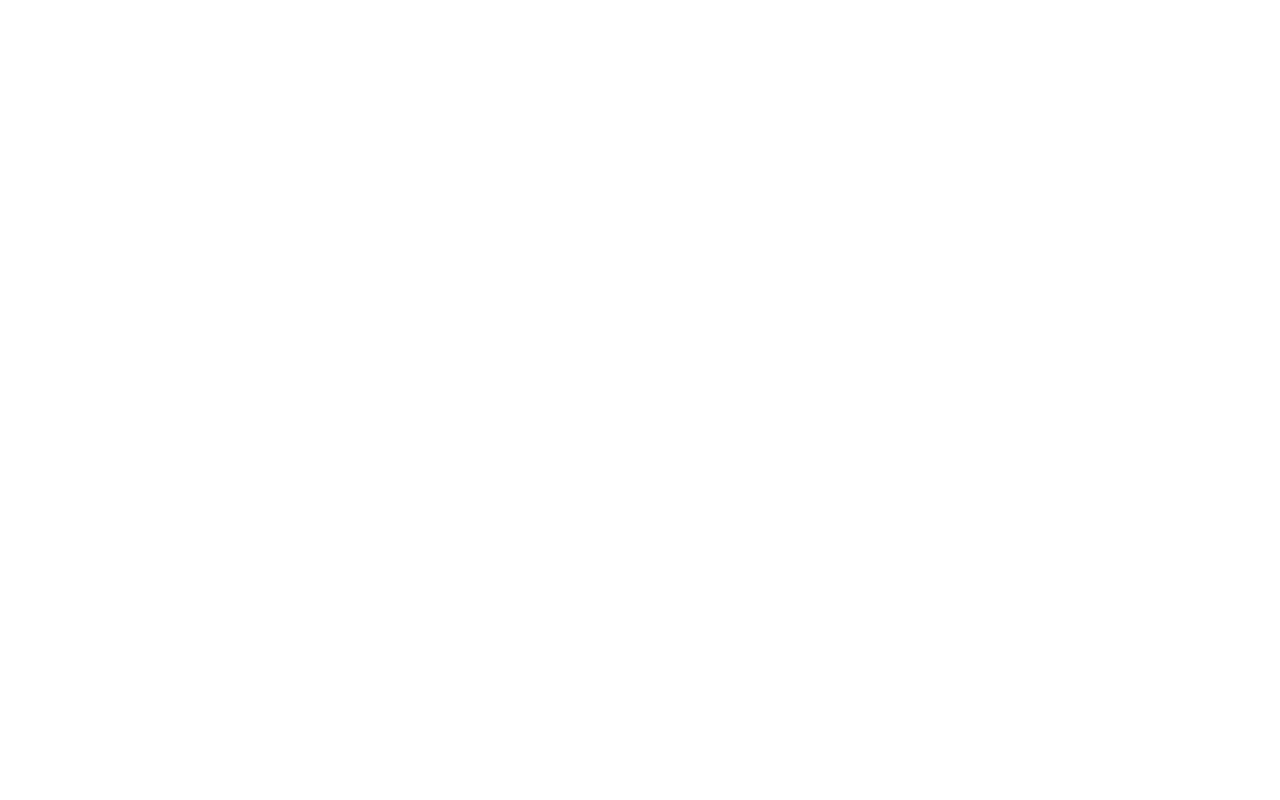
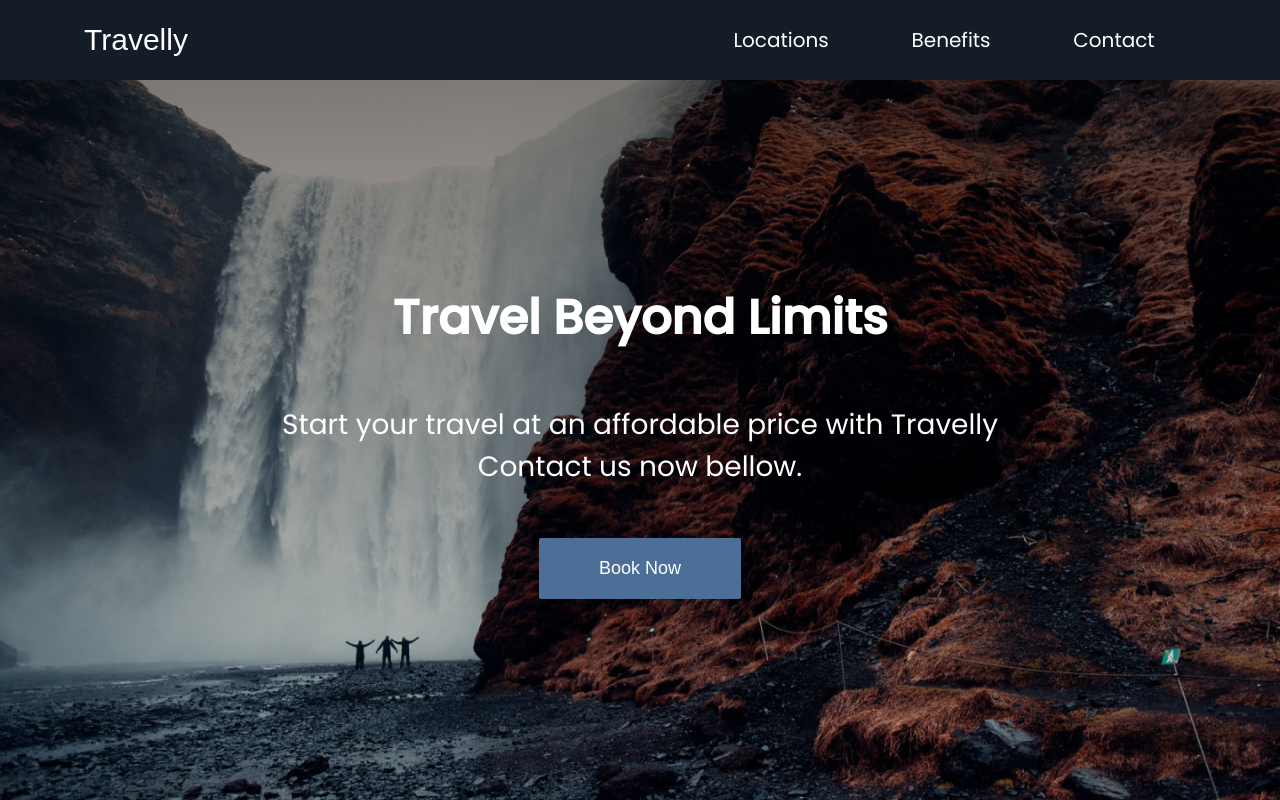
Before and after one commit to BarrySchutte/Travelly, a plain HTML site: page index.html in a window 1280 px wide. Drawn offline with Linux system fonts and the light colour scheme; a web font is replaced by a local one.

Commit message:
Nav + Hero

```diff
--- a/index.html
+++ b/index.html
@@ -10,5 +10,21 @@
         <link rel="stylesheet" href="style.css">
         <title>Travelly | Travelling Agency</title>
     </head>
-    <body></body>
+    <body>
+        <header class="main-head">
+            <nav>
+                <h1 id="logo">Travelly</h1>
+                <ul>
+                    <li><a href="#locations">Locations</a></li>
+                    <li><a href="#benefits">Benefits</a></li>
+                    <li><a href="#contact">Contact</a></li>
+                </ul>
+            </nav>
+        </header>
+        <section class="hero">
+            <h2>Travel Beyond Limits</h2>
+            <h3>Start your travel at an affordable price with Travelly <br/>Contact us now bellow.</h3>
+            <button>Book Now</button>
+        </section>
+    </body>
 </html>
--- a/style.css
+++ b/style.css
@@ -60,3 +60,76 @@ button {
     border-radius: 2px;
     cursor: pointer;
 }
+
+/*------------------------*/
+/* Nav Section with Hero */
+/*------------------------*/
+
+.main-head {
+    color: #fff;
+    background: #131c27;
+}
+
+nav {
+    min-height: 10vh;
+    padding: 2rem;
+    width: 90%;
+    margin: auto;
+    display: flex;
+    align-items: center;
+    flex-wrap: wrap;
+}
+
+nav ul {
+    display: flex;
+    flex: 1 1 40rem;
+    justify-content: space-around;
+    align-items: center;
+}
+
+#logo {
+    font-family: 'Pattaya', sans-serif;
+    font-weight: 400;
+    flex: 2 1 40rem;
+}
+
+.hero {
+    min-height: 90vh;
+    background: linear-gradient(rgba(0, 0, 0, 0.5), transparent), url('./img/landing-page.jpg');
+    background-position: center;
+    background-size: cover;
+    color: #fff;
+    text-align: center;
+    display: flex;
+    flex-direction: column;
+    justify-content: center;
+    align-items: center;
+}
+
+.hero h3 {
+    padding: 5rem;
+}
+
+/*------------------------*/
+/* Media Queries */
+/*------------------------*/
+
+@media screen and (max-width: 933px) {
+    html {
+        font-size: 45%;
+    }
+}
+
+@media screen and (max-width: 671px) {
+    .hero {
+        padding: 2rem;
+    }
+
+    nav {
+        text-align: center;
+    }
+
+    #logo {
+        padding-bottom: 2rem;
+    }
+}
```
